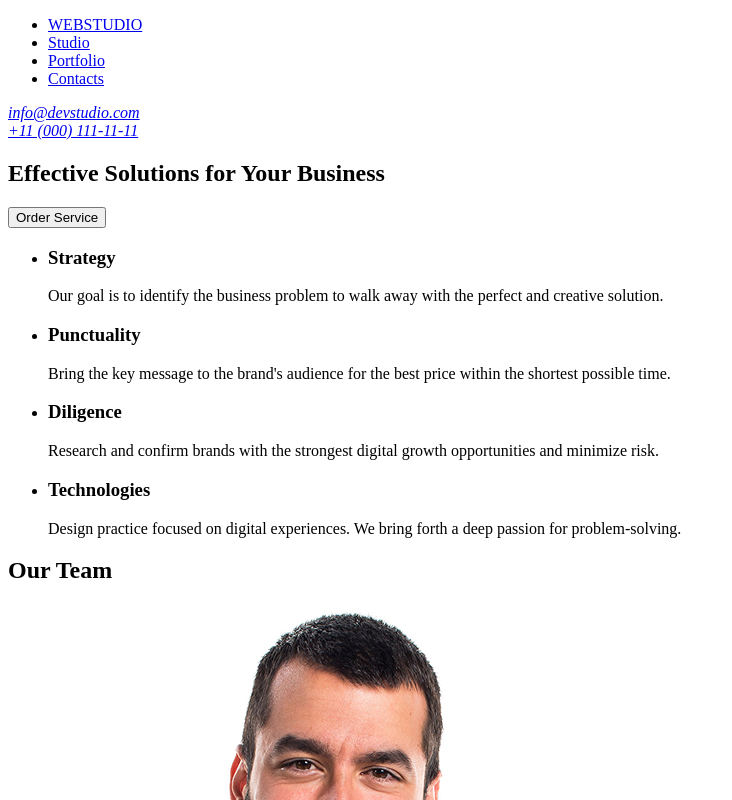
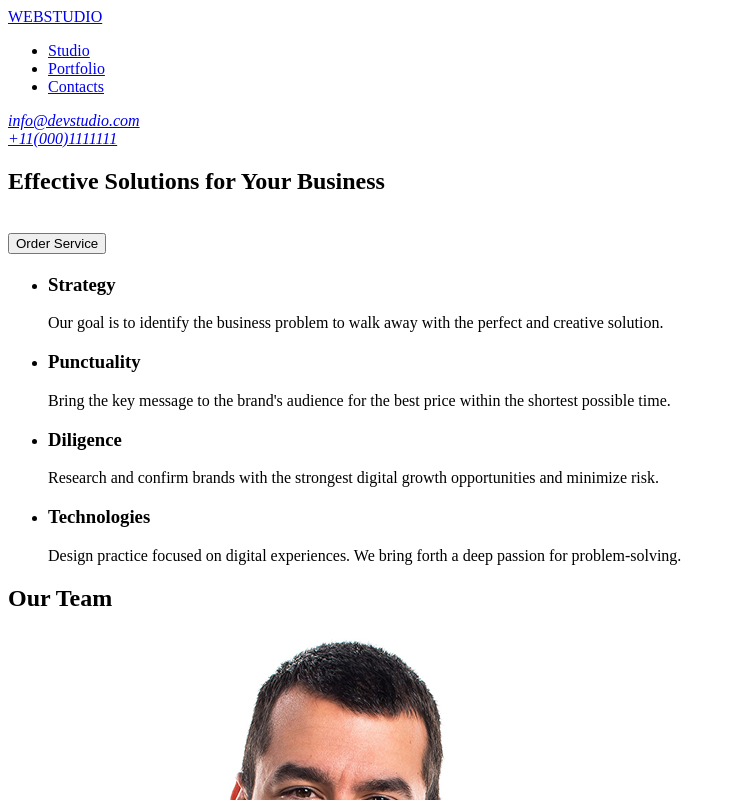
Before and after one commit to Maryna2810/goit-markup-hw-01, a plain HTML site: page index.html in a window 1280 px wide. Shown: the top 800 px of the page, without its empty margins (0-732 px from the left). Drawn offline with Linux system fonts and the light colour scheme.

Commit message:
add index file

```diff
--- a/index.html
+++ b/index.html
@@ -8,29 +8,35 @@
   <body>
     <header>
       <nav>
+        <a href="./index.html">WEBSTUDIO</a>
         <ul>
           <li>
-            <a href="#WebStudio">WEBSTUDIO</a>
+            <a href="#studio">Studio</a>
           </li>
-          <li><a href="#studio">Studio</a></li>
-          <li><a href="#portfolio">Portfolio</a></li>
-          <li><a href="#contacts">Contacts</a></li>
+          <li>
+            <a href="#portfolio">Portfolio</a>
+          </li>
+          <li>
+            <a href="#contacts">Contacts</a>
+          </li>
         </ul>
+      </nav>
+      <address>
+        <a href="mailto:info@devstudio.com">info@devstudio.com</a><br />
+        <a href="tel:+110001111111">+11(000)1111111</a><br />
+      </address>
+    </header>
 
-        <address>
-          <a href="info@devstudio.com">info@devstudio.com</a><br />
-          <a href="tel:+11 (000) 111-11-11">+11 (000) 111-11-11</a><br />
-        </address>
-      </nav>
-
+    <main>
       <section>
         <h1>Effective Solutions for Your Business</h1>
+        <br />
 
         <button type="button">Order Service</button>
       </section>
-    </header>
-    <main>
+
       <section>
+        <h2></h2>
         <ul>
           <li>
             <h3>Strategy</h3>
@@ -62,12 +68,12 @@
           </li>
         </ul>
       </section>
-
+      <section>
         <h2>Our Team</h2>
         <ul>
           <li>
-          <img src="images/img-3.jpg" alt="Mark Guerrero" width: 264px; height:
-          260px;/>
+            <img src="images/img-3.jpg" alt="Mark Guerrero" width: 264px;
+            height: 260px;/>
             <h3>Mark Guerrero</h3>
             <p>Product Designer</p>
           </li>
@@ -78,8 +84,8 @@
             <p>Frontend Developer</p>
           </li>
           <li>
-          <img src="images/img-1.jpg" alt="Camila Garcia" width: 264px; height:
-          260px;/>
+            <img src="images/img-1.jpg" alt="Camila Garcia" width: 264px;
+            height: 260px;/>
             <h3>Camila Garcia</h3>
             <p>Marketing</p>
           </li>
@@ -90,9 +96,10 @@
             <p>UI Designer</p>
           </li>
         </ul>
+      </section>
     </main>
     <footer>
-      <h3>WEBSTUDIO</h3>
+      <a href="./index.html">WEBSTUDIO</a>
       <p>
         Increase the flow of customers and sales for your business with digital
         marketing & growth solutions.
```
Lines whose indentation alone changed are shown as unchanged.
